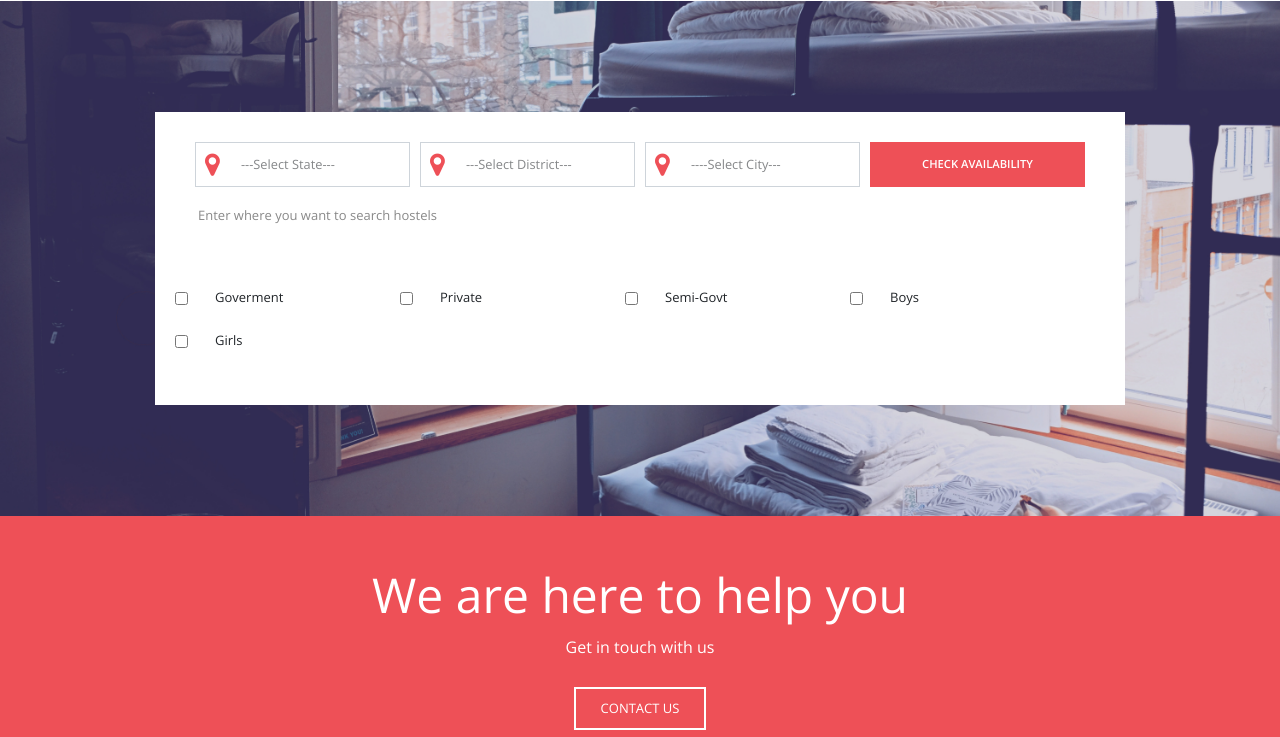
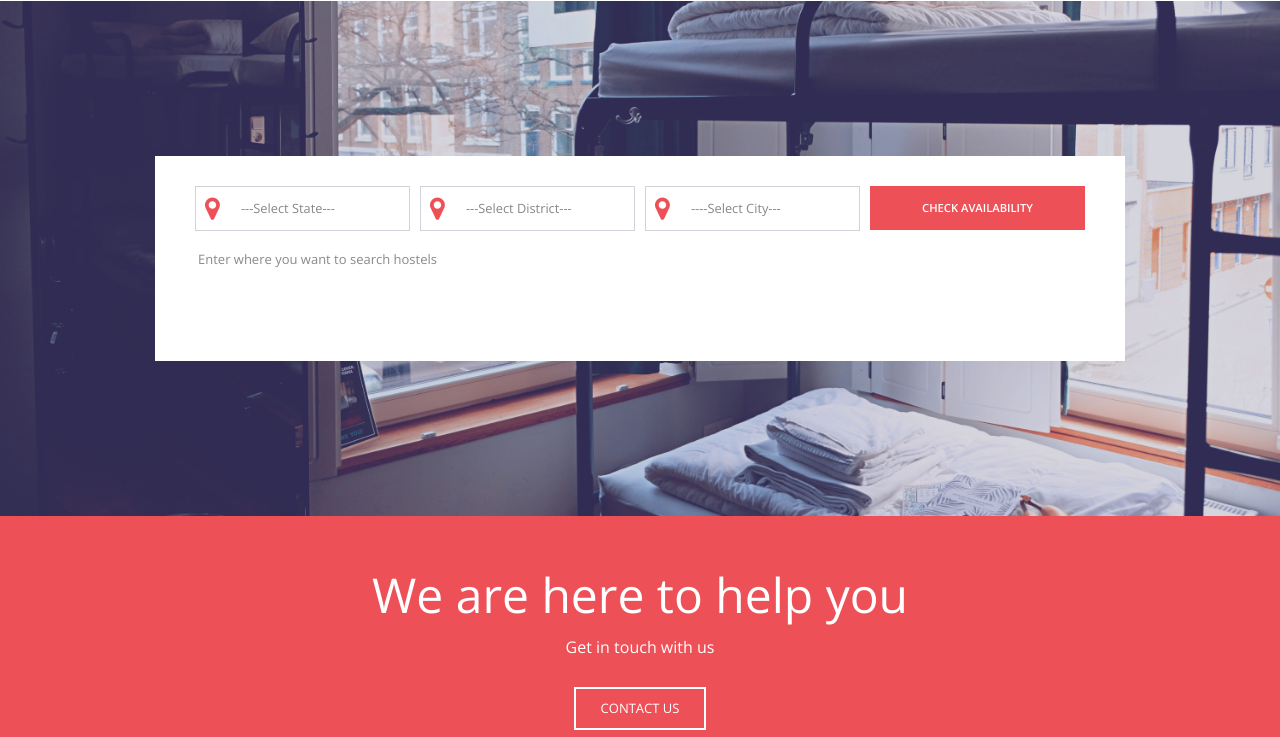
Before and after one commit to todi-2000/Hostel_Management-Backend, a Django app: page / in a window 1280 px wide. Shown: the part 99-836 px from the top of the page. Run offline with Django 3.2, Linux system fonts and the light colour scheme; some libraries are stand-ins or nearby versions.

Commit message:
Basic Fixes

```diff
--- a/home/templates/home/home.html
+++ b/home/templates/home/home.html
@@ -72,39 +72,6 @@
           <div class="row myrow">
             <div class="col-xs-6 ie-container-width-fix">
               <form action="index.html" method="get" class="tm-search-form tm-section-pad-2 myrow">
-                <div class="form-row tm-search-form-row">
-                  <div class="form-group tm-form-element tm-form-element-2">
-                    <div class="form-group form-check">
-                      <input type="checkbox" class="form-check-input" id="exampleCheck1" />
-                      <label class="form-check-label" for="exampleCheck1">Goverment</label>
-                    </div>
-                  </div>
-
-                  <div class="form-group tm-form-element tm-form-element-2">
-                    <div class="form-group form-check">
-                      <input type="checkbox" class="form-check-input" id="exampleCheck1" />
-                      <label class="form-check-label" for="exampleCheck1">Private</label>
-                    </div>
-                  </div>
-                  <div class="form-group tm-form-element tm-form-element-2">
-                    <div class="form-group form-check">
-                      <input type="checkbox" class="form-check-input" id="exampleCheck1" />
-                      <label class="form-check-label" for="exampleCheck1">Semi-Govt</label>
-                    </div>
-                  </div>
-                  <div class="form-group tm-form-element tm-form-element-2">
-                    <div class="form-group form-check">
-                      <input type="checkbox" class="form-check-input" id="exampleCheck1" />
-                      <label class="form-check-label" for="exampleCheck1">Boys</label>
-                    </div>
-                  </div>
-                  <div class="form-group tm-form-element tm-form-element-2">
-                    <div class="form-group form-check">
-                      <input type="checkbox" class="form-check-input" id="exampleCheck1" />
-                      <label class="form-check-label" for="exampleCheck1">Girls</label>
-                    </div>
-                  </div>
-                </div>
               </form>
             </div>
           </div>
```
